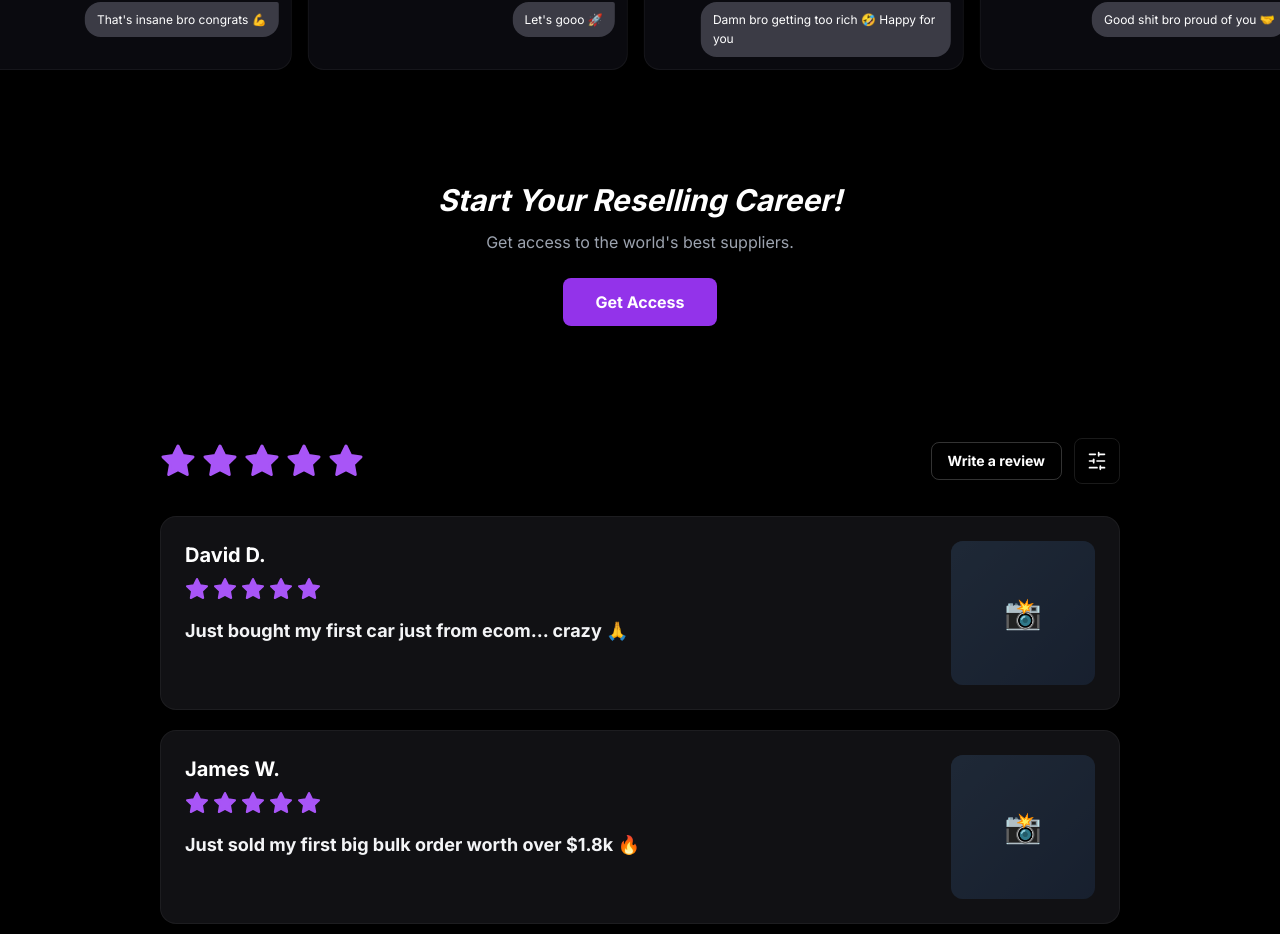
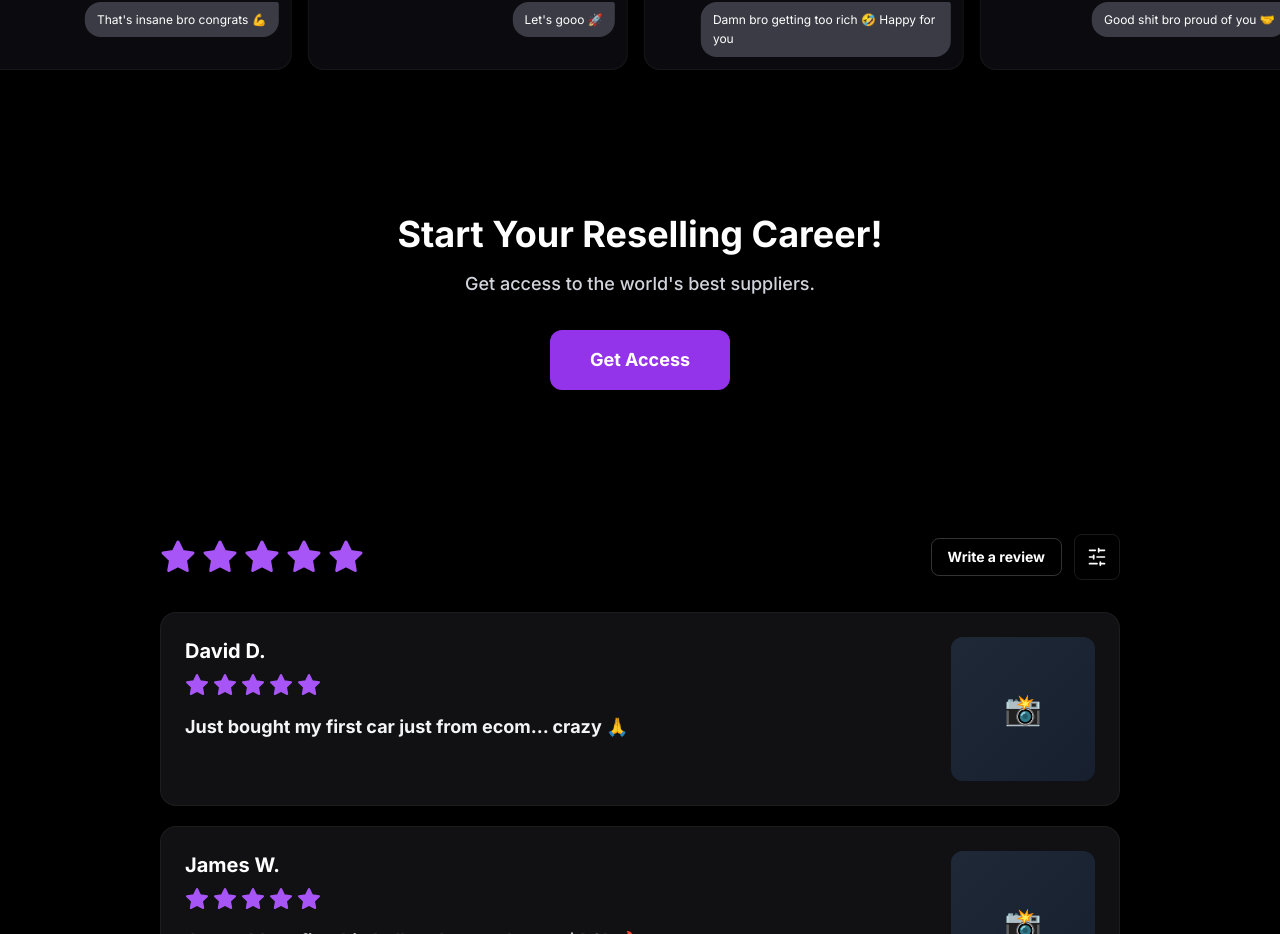
Before and after one commit to Expandingmind/Dochy, a Next.js app: page / in a window 1280 px wide. Shown: the part 1708-2642 px from the top of the page. Built offline with nearby package versions, Linux system fonts and the light colour scheme.

Commit message:
Make CTA section bigger and bolder

```diff
--- a/src/components/ProofSection.tsx
+++ b/src/components/ProofSection.tsx
@@ -100,18 +100,18 @@ export function ProofSection() {
 
 export function CTASection() {
   return (
-    <section id="contact" className="py-12 bg-black">
-      <div className="container mx-auto px-3 text-center">
-        <h2 className="text-xl md:text-3xl font-bold text-white mb-3 italic">
+    <section id="contact" className="py-14 md:py-20 bg-black">
+      <div className="container mx-auto px-4 text-center">
+        <h2 className="text-2xl md:text-4xl font-bold text-white mb-4">
           Start Your Reselling Career!
         </h2>
-        <p className="text-sm md:text-base text-gray-400 mb-6">
+        <p className="text-base md:text-lg text-gray-300 font-medium mb-8">
           Get access to the world&apos;s best suppliers.
         </p>
 
         <Link
           href="/items"
-          className="inline-block px-8 py-3 bg-purple-600 hover:bg-purple-500 text-white font-bold rounded-lg text-sm md:text-base transition-all duration-300 hover:scale-105 hover:shadow-[0_0_50px_rgba(255,255,255,0.6)]"
+          className="inline-block px-10 py-4 bg-purple-600 hover:bg-purple-500 text-white font-bold rounded-xl text-base md:text-lg transition-all duration-300 hover:scale-105 hover:shadow-[0_0_50px_rgba(255,255,255,0.6)]"
         >
           Get Access
         </Link>
```
